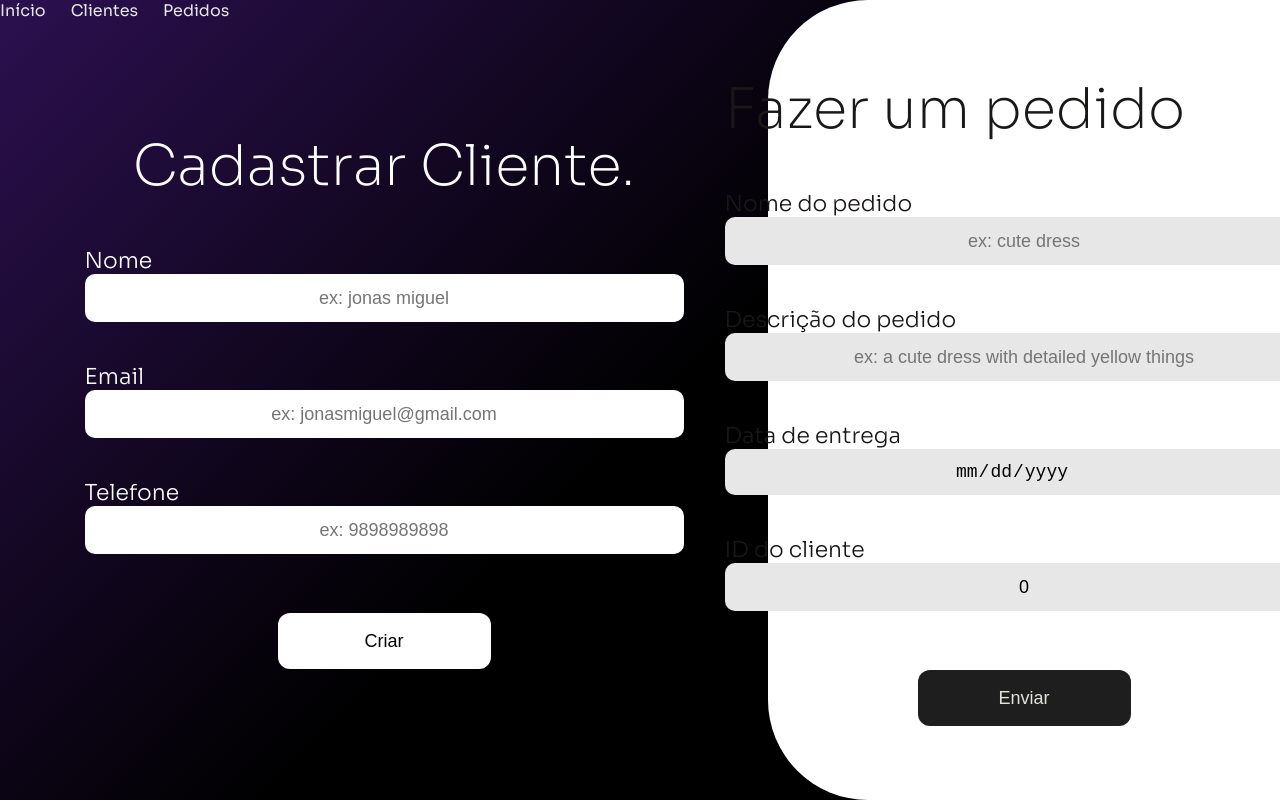
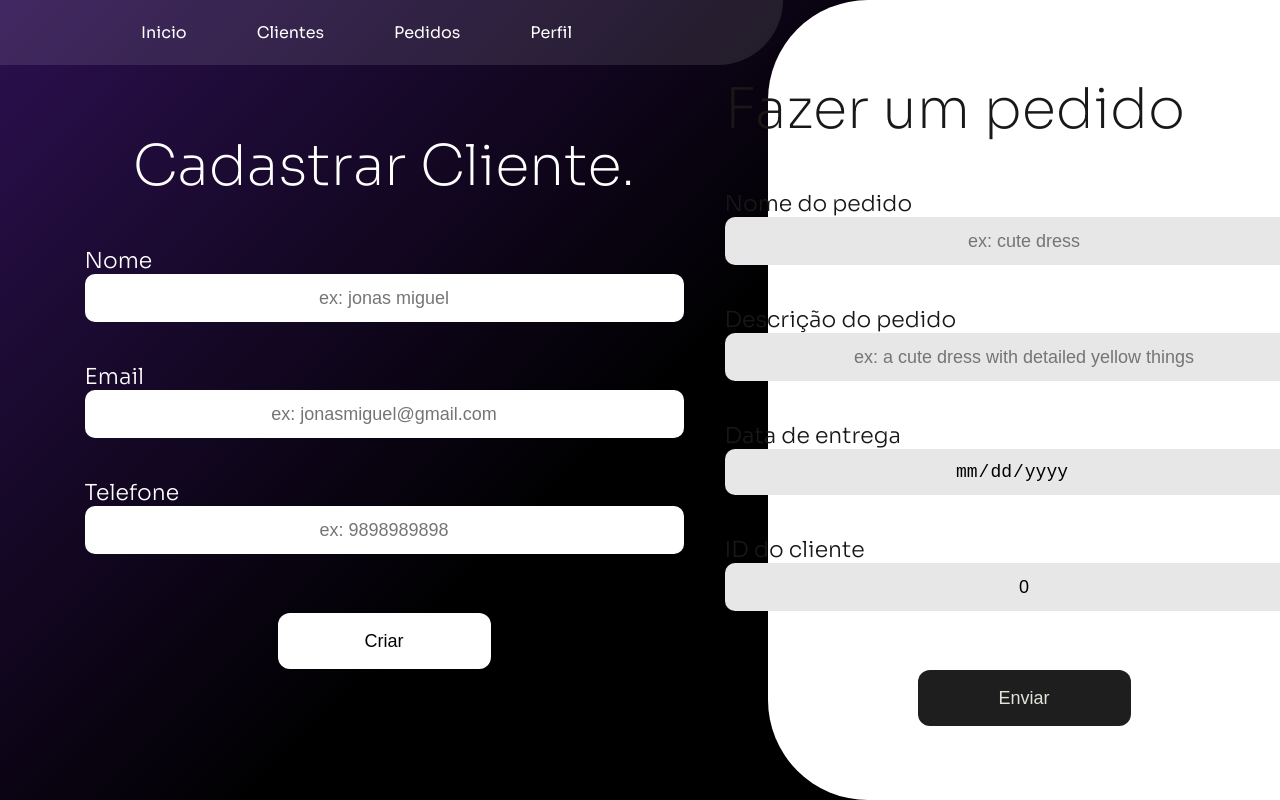
Before and after one commit to NmMarcoz/Needle, a React (Vite) app in the folder Client/needle app/: page / in a window 1280 px wide. Shown: the top 800 px of the page. Built offline with nearby package versions, Linux system fonts and the light colour scheme.

Commit message:
(FRONTEND) navbar adicionada

```diff
--- /dev/null
+++ b/Client/needle app/src/Components/NavBar.tsx
@@ -0,0 +1,49 @@
+import "../Components/NavBarStyle.css";
+
+function NavBar() {
+  const changeActiveButton = (id: string) => {
+    console.log(id);
+    const inicio = document.getElementById("inicio");
+    const clientes = document.getElementById("clientes");
+    const pedidos = document.getElementById("pedidos");
+
+    const perfil = document.getElementById("perfil");
+
+    const activeButton = document.getElementById(id);
+    console.log(activeButton?.id);
+
+    const buttons = [inicio, clientes, pedidos, perfil];
+
+
+    buttons.map((button) => {
+      activeButton?.id == button?.id
+        ? button?.classList.add("active-text")
+        : button?.classList.remove("active-text");
+    });
+  };
+
+  return (
+    <>
+      <nav>
+        <div className="nav-container">
+          <div className="nav-text">
+            <div id="inicio">
+              <a onClick={() => changeActiveButton("inicio")}>Inicio</a>
+            </div>
+            <div id="clientes">
+              <a onClick={() => changeActiveButton("clientes")}>Clientes</a>
+            </div>
+            <div id="pedidos">
+              <a onClick={() => changeActiveButton("pedidos")}>Pedidos</a>
+            </div>
+            <div id="perfil">
+              <a onClick={() => changeActiveButton("perfil")}>Perfil</a>
+            </div>
+          </div>
+        </div>
+      </nav>
+    </>
+  );
+}
+
+export default NavBar;
--- /dev/null
+++ b/Client/needle app/src/Components/NavBarStyle.css
@@ -0,0 +1,47 @@
+nav {
+  position: absolute;
+  width: 783px;
+  height: 65px;
+  background: linear-gradient(0deg, rgba(255, 255, 255, 0.10) 0%, rgba(255, 255, 255, 0.10) 100%);
+  border-radius: 0px 0px 200px 0px;
+}
+.nav-container {
+  height: 100%;
+  display: flex;
+  flex-direction: row;
+  justify-content: center;
+  align-content: center;
+}
+.nav-text {
+  display: flex;
+  flex-direction: row;
+  align-items: center;
+  justify-content: center;
+  color: #fff;
+  cursor: pointer;
+}
+.nav-container a {
+  margin: 0%;
+  border: 0%;
+  margin-right: 70px;
+}
+
+.active-text{
+  display: flex;
+  align-items: center;
+  justify-content: center;
+  width: 140px;
+  height: 55px;
+  height: auto;
+  background: #fff;
+  border-radius: 100px;
+  margin-right: 70px;
+
+}
+.active-text a{
+ color: black;
+ font-weight: 800;
+ margin: 0%;
+ padding-top: 13px;
+ padding-bottom: 13px;
+}
--- a/Client/needle app/src/pages/CostumerPage.tsx
+++ b/Client/needle app/src/pages/CostumerPage.tsx
@@ -1,11 +1,12 @@
 import "../styles/CostumerPageStyles.css";
+import NavBar from "../Components/NavBar";
 import Button from "../Components/Button";
 import React, { useState } from "react";
 //import { useState } from "react";
 
 function CostumerPage() {
   const COSTUMER_URL = "http://localhost:3001/costumer";
-  const REQUEST_URL = "http://localhost:3001/request"
+  const REQUEST_URL = "http://localhost:3001/request";
 
   interface clientFormInterface {
     name: string;
@@ -49,15 +50,7 @@
     <>
       <div>
         <header>
-          <nav>
-            <div className="nav-container">
-              <div className="nav-text">
-                <span>Início</span>
-                <span>Clientes</span>
-                <span>Pedidos</span>
-              </div>
-            </div>
-          </nav>
+          <NavBar></NavBar>
         </header>
         <main>
           <section className="left-section">
@@ -154,7 +147,12 @@
                   />
                 </div>
               </div>
-              <Button url={REQUEST_URL} text="Enviar" color={1} formData={reqForm} />
+              <Button
+                url={REQUEST_URL}
+                text="Enviar"
+                color={1}
+                formData={reqForm}
+              />
             </div>
           </section>
         </main>
--- a/Client/needle app/src/styles/CostumerPageStyles.css
+++ b/Client/needle app/src/styles/CostumerPageStyles.css
@@ -49,35 +49,7 @@
   align-items: center;
   justify-content: center;
 }
-nav {
-  position: absolute;
-}
-.nav {
-  width: 783px;
-  height: 65px;
-  background-color: #e7e7e7;
-  border-radius: 30px;
-  opacity: 50%;
-  margin-bottom: 50px;
-}
-.nav-container {
-  height: 100%;
-  display: flex;
-  flex-direction: row;
-  justify-content: center;
-  align-content: center;
-}
-.nav-text {
-  display: flex;
-  align-items: center;
-  justify-content: center;
-  color: #e7e7e7;
-}
-.nav-container span {
-  margin: 0%;
-  border: 0%;
-  margin-right: 25px;
-}
+
 .costumer-input {
   display: flex;
   flex-direction: column;
```
